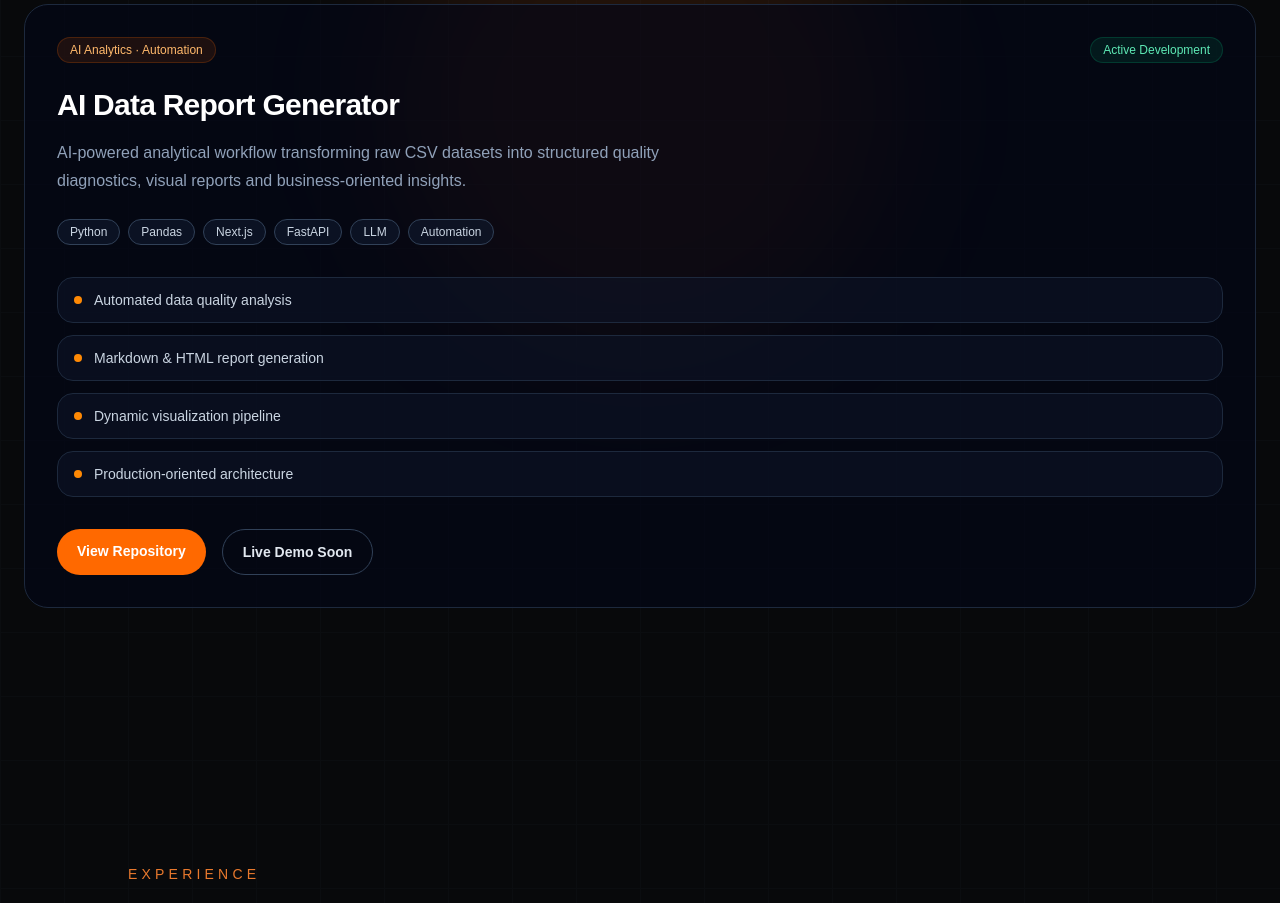
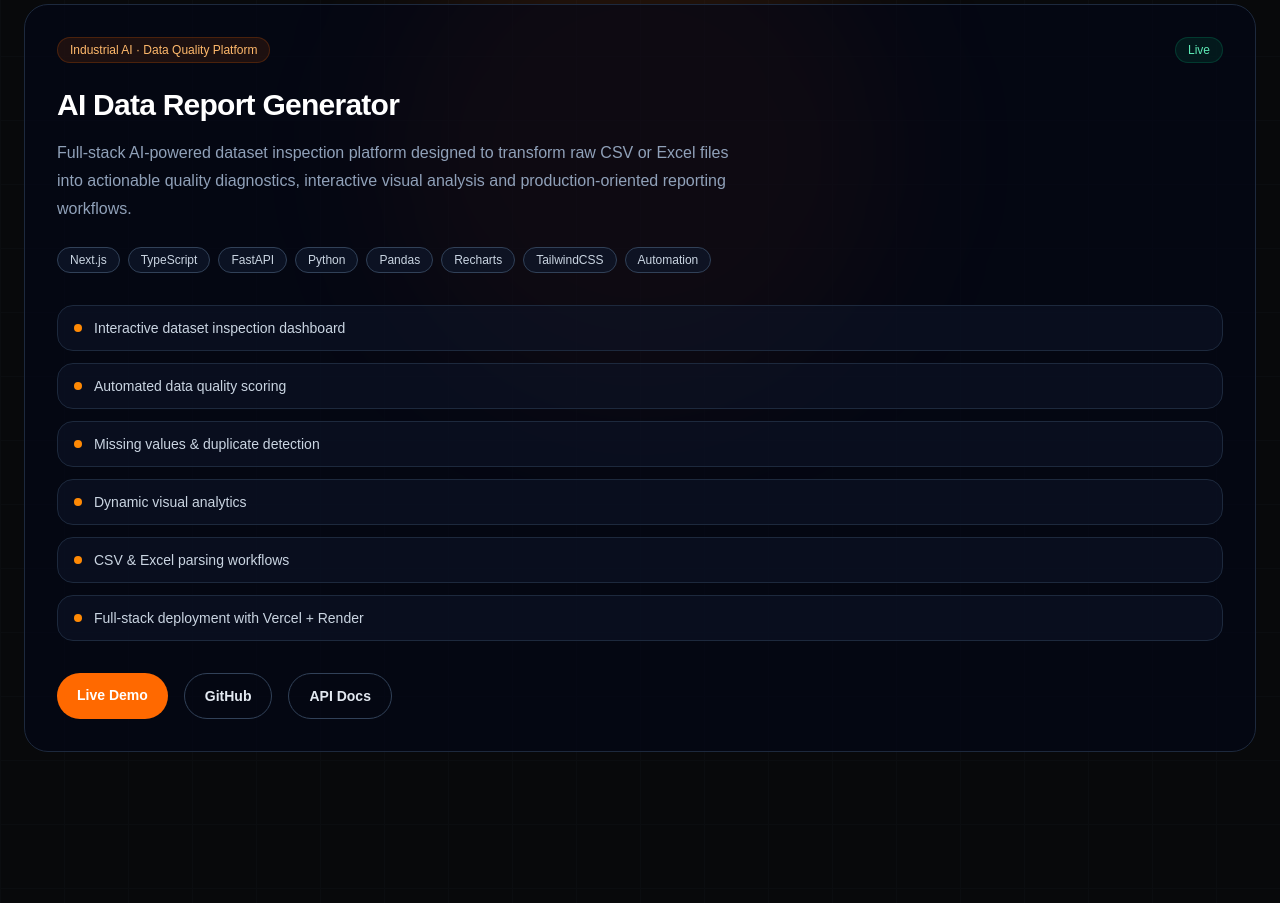
Before and after one commit to RaphaelParmentier/raphael-portfolio, a Next.js app: page / in a window 1280 px wide. Shown: the part 1160-2063 px from the top of the page. Built offline with nearby package versions, Linux system fonts and the light colour scheme.

Commit message:
feat: add live project links to portfolio card

```diff
--- a/components/sections/ProjectCard.tsx
+++ b/components/sections/ProjectCard.tsx
@@ -5,6 +5,8 @@ type ProjectCardProps = {
   stack: string[];
   highlights: string[];
   github: string;
+  live?: string;
+  api?: string;
   status: string;
 };
 
@@ -15,6 +17,8 @@ export default function ProjectCard({
   stack,
   highlights,
   github,
+  live,
+  api,
   status,
 }: ProjectCardProps) {
   return (
@@ -24,7 +28,7 @@ export default function ProjectCard({
       </div>
 
       <div className="relative z-10">
-        <div className="mb-6 flex items-center justify-between">
+        <div className="mb-6 flex items-center justify-between gap-4">
           <span className="rounded-full border border-orange-500/20 bg-orange-500/10 px-3 py-1 text-xs font-medium text-orange-300">
             {category}
           </span>
@@ -60,26 +64,42 @@ export default function ProjectCard({
               className="flex items-center gap-3 rounded-2xl border border-slate-800 bg-slate-900/50 px-4 py-3"
             >
               <div className="h-2 w-2 rounded-full bg-orange-400" />
-
-              <span className="text-sm text-slate-300">
-                {highlight}
-              </span>
+              <span className="text-sm text-slate-300">{highlight}</span>
             </div>
           ))}
         </div>
 
-        <div className="mt-8 flex gap-4">
+        <div className="mt-8 flex flex-wrap gap-4">
+          {live && (
+            <a
+              href={live}
+              target="_blank"
+              rel="noreferrer"
+              className="rounded-full bg-orange-500 px-5 py-3 text-sm font-semibold text-white transition hover:bg-orange-400"
+            >
+              Live Demo
+            </a>
+          )}
+
           <a
             href={github}
             target="_blank"
-            className="rounded-full bg-orange-500 px-5 py-3 text-sm font-semibold text-white transition hover:bg-orange-400"
+            rel="noreferrer"
+            className="rounded-full border border-slate-700 px-5 py-3 text-sm font-semibold text-slate-200 transition hover:border-orange-400 hover:text-orange-300"
           >
-            View Repository
+            GitHub
           </a>
 
-          <button className="rounded-full border border-slate-700 px-5 py-3 text-sm font-semibold text-slate-200 transition hover:border-orange-400 hover:text-orange-300">
-            Live Demo Soon
-          </button>
+          {api && (
+            <a
+              href={api}
+              target="_blank"
+              rel="noreferrer"
+              className="rounded-full border border-slate-700 px-5 py-3 text-sm font-semibold text-slate-200 transition hover:border-orange-400 hover:text-orange-300"
+            >
+              API Docs
+            </a>
+          )}
         </div>
       </div>
     </div>
--- a/data/projects.ts
+++ b/data/projects.ts
@@ -1,24 +1,36 @@
 export const projects = [
   {
     title: "AI Data Report Generator",
-    category: "AI Analytics · Automation",
+    category: "Industrial AI · Data Quality Platform",
     description:
-      "AI-powered analytical workflow transforming raw CSV datasets into structured quality diagnostics, visual reports and business-oriented insights.",
+      "Full-stack AI-powered dataset inspection platform designed to transform raw CSV or Excel files into actionable quality diagnostics, interactive visual analysis and production-oriented reporting workflows.",
+
     stack: [
+      "Next.js",
+      "TypeScript",
+      "FastAPI",
       "Python",
       "Pandas",
-      "Next.js",
-      "FastAPI",
-      "LLM",
+      "Recharts",
+      "TailwindCSS",
       "Automation",
     ],
+
     highlights: [
-      "Automated data quality analysis",
-      "Markdown & HTML report generation",
-      "Dynamic visualization pipeline",
-      "Production-oriented architecture",
+      "Interactive dataset inspection dashboard",
+      "Automated data quality scoring",
+      "Missing values & duplicate detection",
+      "Dynamic visual analytics",
+      "CSV & Excel parsing workflows",
+      "Full-stack deployment with Vercel + Render",
     ],
+
     github: "https://github.com/RaphaelParmentier/ai-data-report-generator",
-    status: "Active Development",
+
+    live: "https://raphael-portfolio-two.vercel.app",
+
+    api: "https://ai-data-report-generator-zr71.onrender.com/docs",
+
+    status: "Live",
   },
 ];
```
